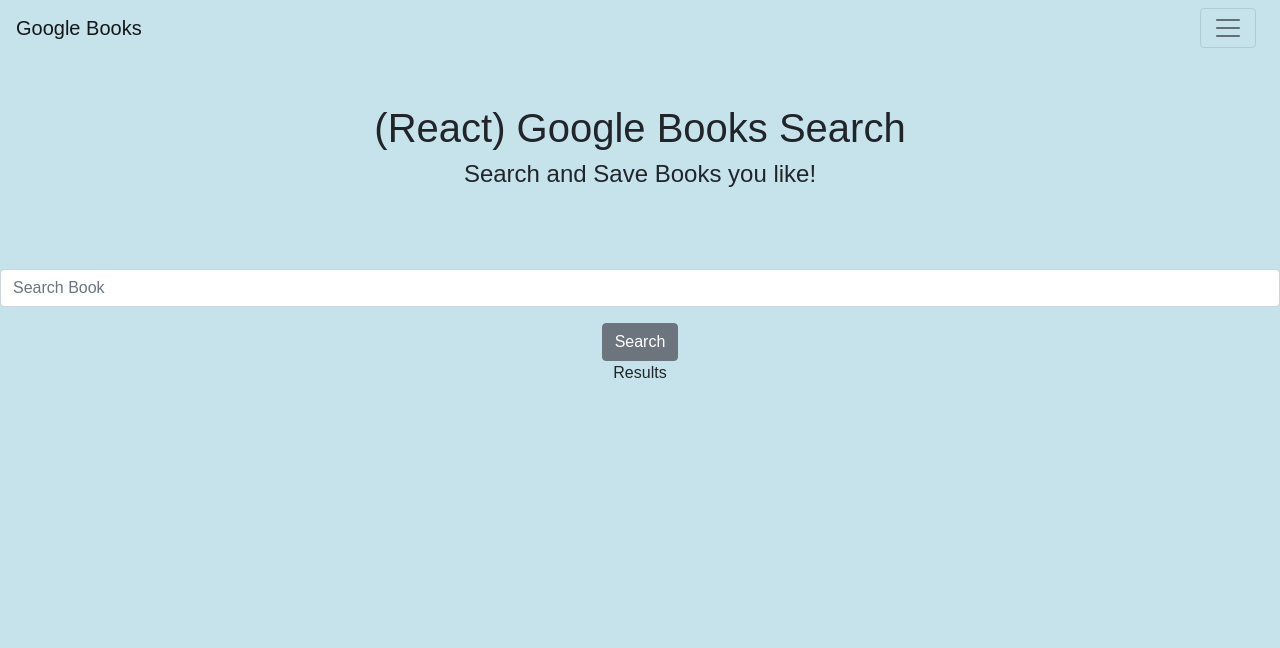
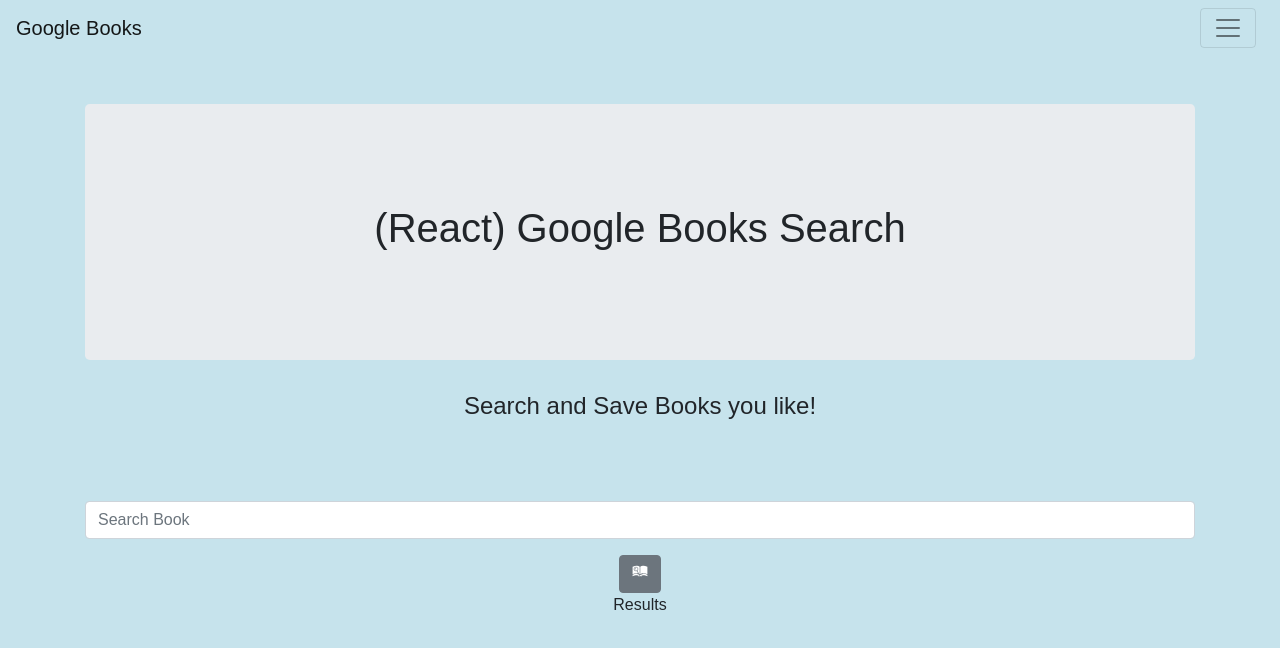
Before and after one commit to Ghalileo/Google-Books-React-Search, a React (Create React App) app in the folder client/: page / in a window 1280 px wide. Shown: the top 648 px of the page. Built offline with nearby package versions, Linux system fonts and the light colour scheme.

Commit message:
additional layout change to home, and implementation of jumbotron

```diff
--- a/client/package.json
+++ b/client/package.json
@@ -7,6 +7,7 @@
     "@fortawesome/fontawesome-svg-core": "^1.2.36",
     "antd": "^4.16.13",
     "react": "^16.6.3",
+    "react-bootstrap": "^1.6.4",
     "react-dom": "^16.13.1",
     "react-icons": "^4.3.1",
     "react-router-dom": "^5.1.2",
--- /dev/null
+++ b/client/src/components/Jumbotron/index.js
@@ -0,0 +1,9 @@
+import React from 'react';
+
+
+const Jumbotron = ({chilrdren}) => {
+return <div className="jumbotron mt-4"></div>
+
+}
+
+export default Jumbotron;
--- a/client/src/pages/Home.js
+++ b/client/src/pages/Home.js
@@ -1,5 +1,9 @@
 import React from 'react';
+import Jumbotron from 'reactstrap/lib/Jumbotron';
+// import Jumbotron from '../components/Jumbotron/index'
 import Search from './Search';
+import './style.css';
+import { Container } from 'react-bootstrap'
 
 const Home = () => {
 
@@ -7,8 +11,15 @@
         <>
         <br/>
         <br/>
-            <h1 style={{textAlign: "center"}}>(React) Google Books Search</h1>
-            <Search></Search>
+        <Container>
+        <Jumbotron className="theJumboTron">
+        <h1 style={{textAlign: "center"}}>(React) Google Books Search</h1>
+        </Jumbotron>
+        <Search></Search>
+        </Container>
+
+
+
         </>
     )
 }
--- a/client/src/pages/Search.js
+++ b/client/src/pages/Search.js
@@ -3,6 +3,7 @@
 import { Card, Avatar  } from 'antd'
 import API from '../utils/API';
 import {BsBookHalf, BsStarHalf} from 'react-icons/bs'
+import {GiArchiveResearch} from 'react-icons/gi'
 
 
 import './search.css'
@@ -48,7 +49,8 @@
 
       {' '}
       <div style={{textAlign:"center"}}>
-      <Button type ="submit" onClick={handleSubmit} className="buttonSe" >Search</Button>
+      <Button type ="submit" onClick={handleSubmit} className="searchBtn" ><GiArchiveResearch className="searchBtnIcon" /></Button>
+      {/* <GiArchiveResearch type ="submit" onClick={handleSubmit} className="searchBtn"  /> */}
       </div>
     </Form>
           </Card>
--- a/client/src/pages/search.css
+++ b/client/src/pages/search.css
@@ -20,6 +20,11 @@
     color: cornflowerblue;
 
 }
+.searchBtn:hover{
+    color:rgb(46, 147, 248);
+    transition: 0.9s;
+    max-width: 500px;
+}
 @media screen and (max-width:600px) {
     .resultImg{
         position: absolute;
--- a/client/src/pages/style.css
+++ b/client/src/pages/style.css
@@ -1,3 +1,6 @@
 body{
     background-color: rgb(198, 227, 236);
 }
+.theJumboTron{
+    padding: 100px;
+}
```
Also changed, not shown: 1 other file (tests, documents, lock files or other folders).
